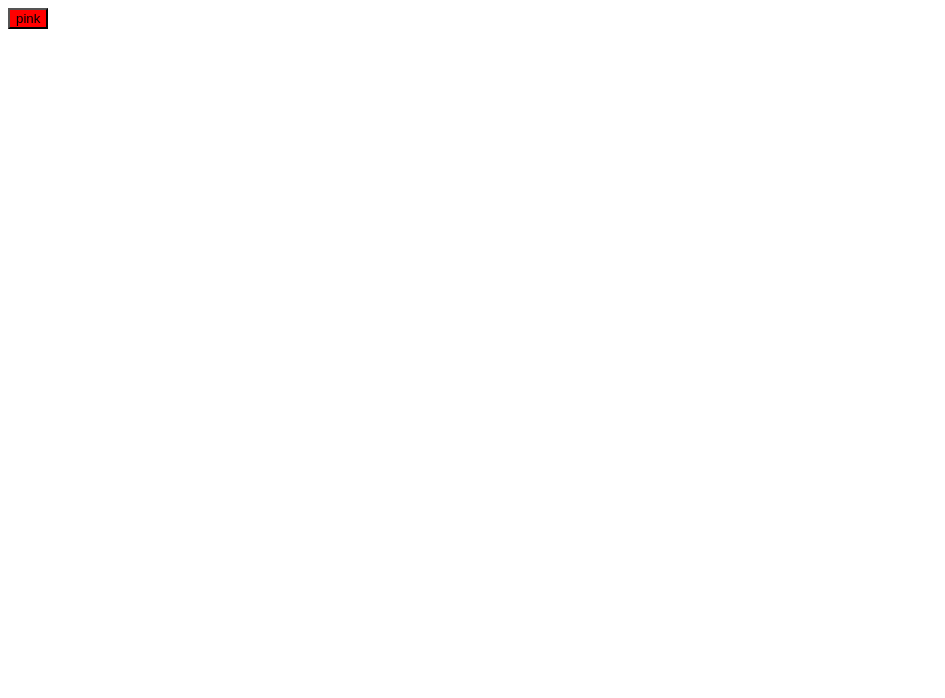
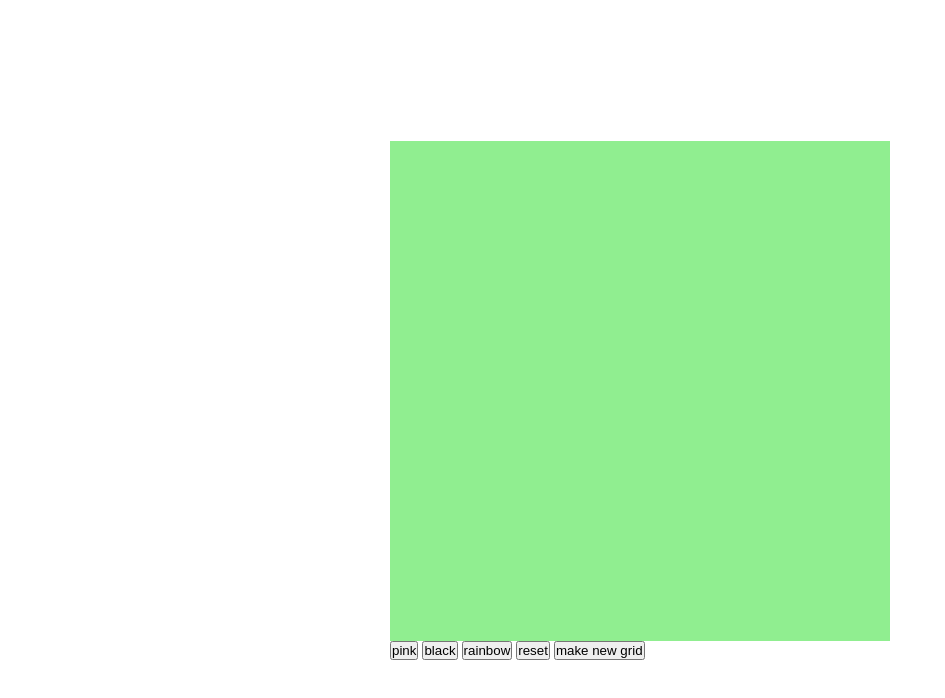
Before and after one commit to Drago78624/Etch-a-Sketch, a plain HTML site: page index.html in a window 1280 px wide. Both pictures are taken after a click on the button "pink". Shown: the whole page, without its empty margins (0-945 px from the left). Drawn offline with Linux system fonts and the light colour scheme.

Commit message:
functionality added

```diff
--- a/app.js
+++ b/app.js
@@ -1 +1,76 @@
-console.log("test");
+"use strict";
+
+const gridContainer = document.querySelector(".grid-container");
+const btns = document.querySelectorAll("button");
+
+const colorArray = ['#FF6633', '#FFB399', '#FF33FF', '#FFFF99', '#00B3E6',
+		  '#E6B333', '#3366E6', '#999966', '#99FF99', '#B34D4D',
+		  '#80B300', '#809900', '#E6B3B3', '#6680B3', '#66991A',
+		  '#FF99E6', '#CCFF1A', '#FF1A66', '#E6331A', '#33FFCC',
+		  '#66994D', '#B366CC', '#4D8000', '#B33300', '#CC80CC',
+		  '#66664D', '#991AFF', '#E666FF', '#4DB3FF', '#1AB399',
+		  '#E666B3', '#33991A', '#CC9999', '#B3B31A', '#00E680',
+		  '#4D8066', '#809980', '#E6FF80', '#1AFF33', '#999933',
+		  '#FF3380', '#CCCC00', '#66E64D', '#4D80CC', '#9900B3',
+		  '#E64D66', '#4DB380', '#FF4D4D', '#99E6E6', '#6666FF'];
+
+let color = "red"
+
+function populateDivs(boxSize) {
+  let boxWidth = 500 / boxSize;
+  let numOfBoxes = boxSize * boxSize;
+  gridContainer.innerHTML = "";
+  for (let i = 0; i < numOfBoxes; i++) {
+    const div = document.createElement("div");
+    div.style.width = `${boxWidth}px`;
+    div.style.height = `${boxWidth}px`;
+    div.classList.add("box");
+    gridContainer.appendChild(div);
+  }
+}
+
+populateDivs(16);
+
+function addingEventListener(color) {
+  const boxes = document.querySelectorAll(".box");
+  boxes.forEach((box) => {
+    box.addEventListener("mouseover", () => {
+      box.style.backgroundColor = color;
+    });
+  });
+}
+
+addingEventListener(color);
+
+btns.forEach((btn) => {
+  btn.addEventListener("click", () => {
+      const boxes = document.querySelectorAll(".box");
+    if (btn.classList.contains("reset")) {
+      boxes.forEach((box) => {
+        box.style.backgroundColor = "lightgreen";
+      });
+    } else if (btn.classList.contains("size")) {
+      const userInput = Number(
+        prompt("enter the number of boxes (max: 100) : ")
+      );
+      if (userInput <= 100) {
+        populateDivs(userInput);
+        addingEventListener("red");
+      } else {
+        console.log("you want to crash or what !?");
+      }
+    } else if (btn.classList.contains("rainbow")) {
+        boxes.forEach((box) => {
+            box.addEventListener("mouseover", () => {
+                for(let i = 0, length = colorArray.length; i < length; i++){
+                    const randomColor = Math.floor(Math.random() * length)
+                    color = colorArray[randomColor]
+                    box.style.backgroundColor = color;
+                }
+            });
+        });
+    }else if(btn.classList.contains("color")){
+        addingEventListener(btn.innerText)
+    }
+  });
+});
--- a/index.html
+++ b/index.html
@@ -14,7 +14,11 @@
 
         </div>
         <div class="actions">
-            <button>pink</button>
+            <button class="color">pink</button>
+            <button class="color">black</button>
+            <button class="rainbow">rainbow</button>
+            <button class="reset">reset</button>
+            <button class="size">make new grid</button>
         </div>
     </div>
 </body>
--- a/style.css
+++ b/style.css
@@ -1,3 +1,33 @@
-button {
-    background-color: red;
+*,
+*::before,
+*::after {
+  margin: 0;
+  padding: 0;
+  box-sizing: inherit;
+  text-decoration: none;
+  list-style: none;
+  /* border: 1px solid red; */
 }
+html {
+  box-sizing: border-box;
+}
+
+body {
+    min-height: 100vh;
+    display: flex;
+    justify-content: center;
+    align-items: center;
+}
+
+.grid-container {
+    width: 500px;
+    height: 500px;
+    background-color: lightgray;
+    display: flex;
+    flex-wrap: wrap;
+    /* overflow: hidden; */
+}
+
+.grid-container div {
+    background-color: lightgreen;
+}
```
